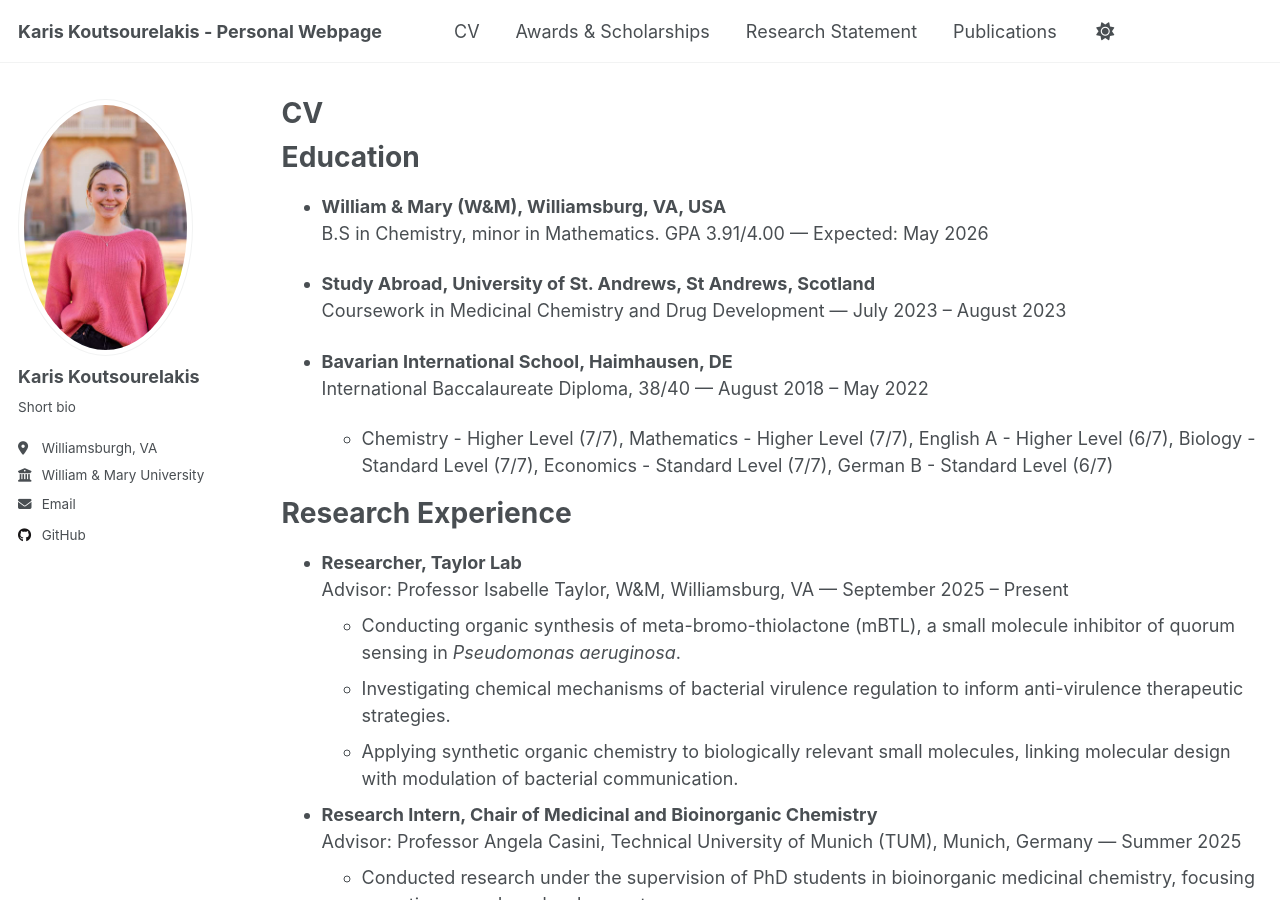
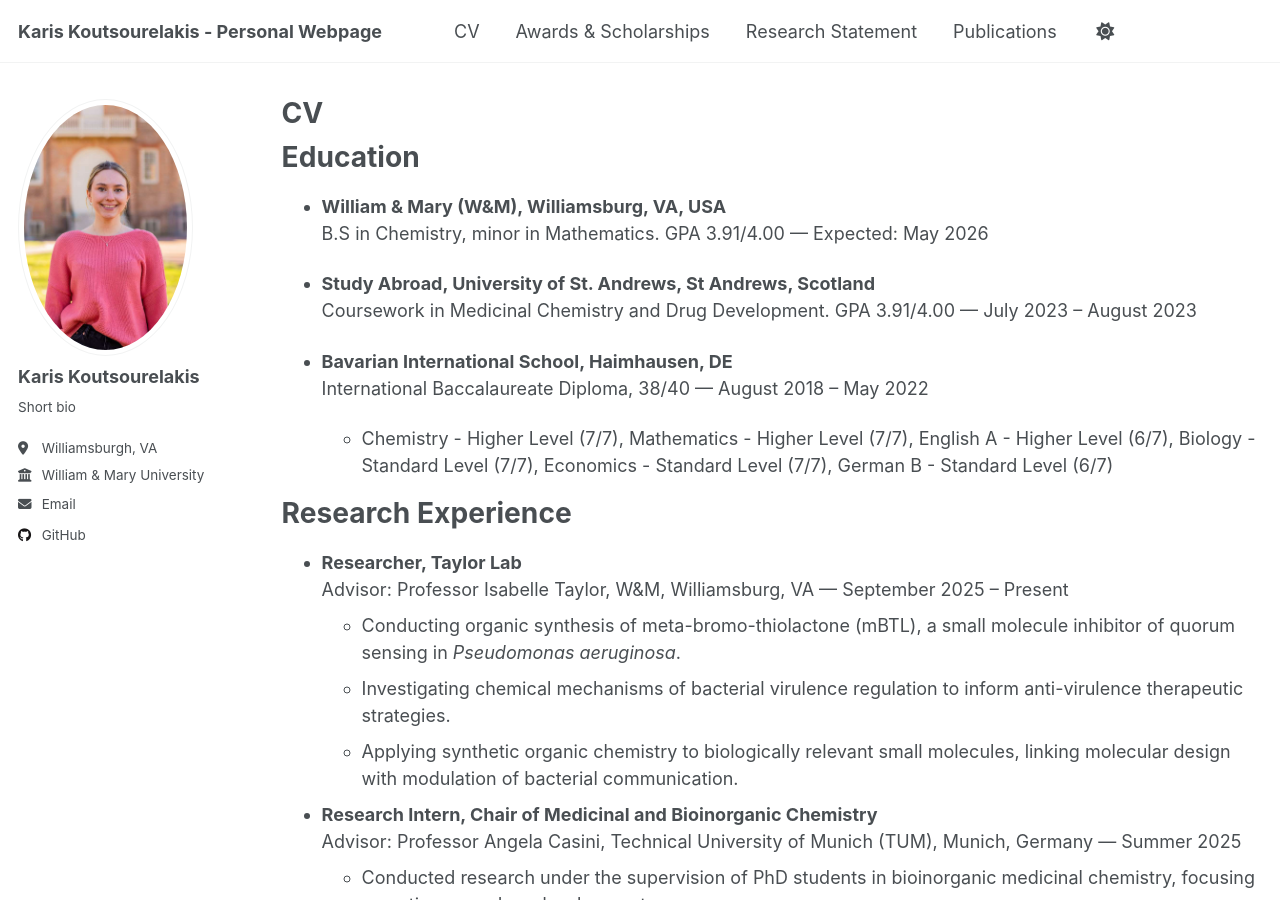
Before and after one commit to kkoutsourelakis/kkoutsourelakis.github.io, a Jekyll site: the page built from _pages/cv.md, in a window 1280 px wide and 900 px high. Built offline with Jekyll 4.4.1, drawn with Linux system fonts in a browser that asks for light colours; a script that is not in the unit is left out.

Commit message:
Update cv.md

```diff
--- a/_pages/cv.md
+++ b/_pages/cv.md
@@ -17,7 +17,7 @@ Education
   B.S in Chemistry, minor in Mathematics. GPA 3.91/4.00 — Expected: May 2026
 
 * **Study Abroad, University of St. Andrews, St Andrews, Scotland**
-  Coursework in Medicinal Chemistry and Drug Development — July 2023 – August 2023
+  Coursework in Medicinal Chemistry and Drug Development. GPA 3.91/4.00 — July 2023 – August 2023
 
 * **Bavarian International School, Haimhausen, DE**
   International Baccalaureate Diploma, 38/40 — August 2018 – May 2022
```
